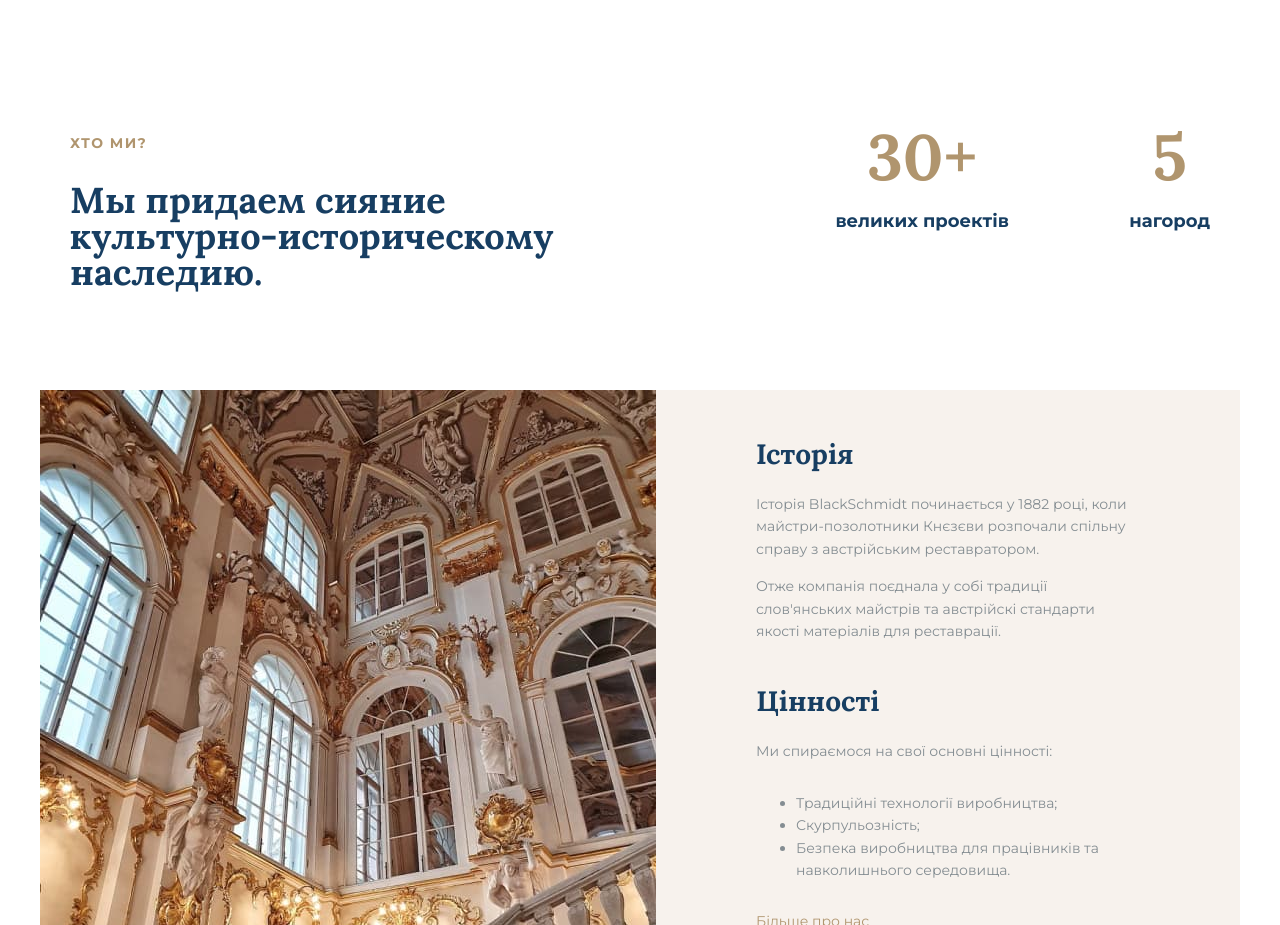
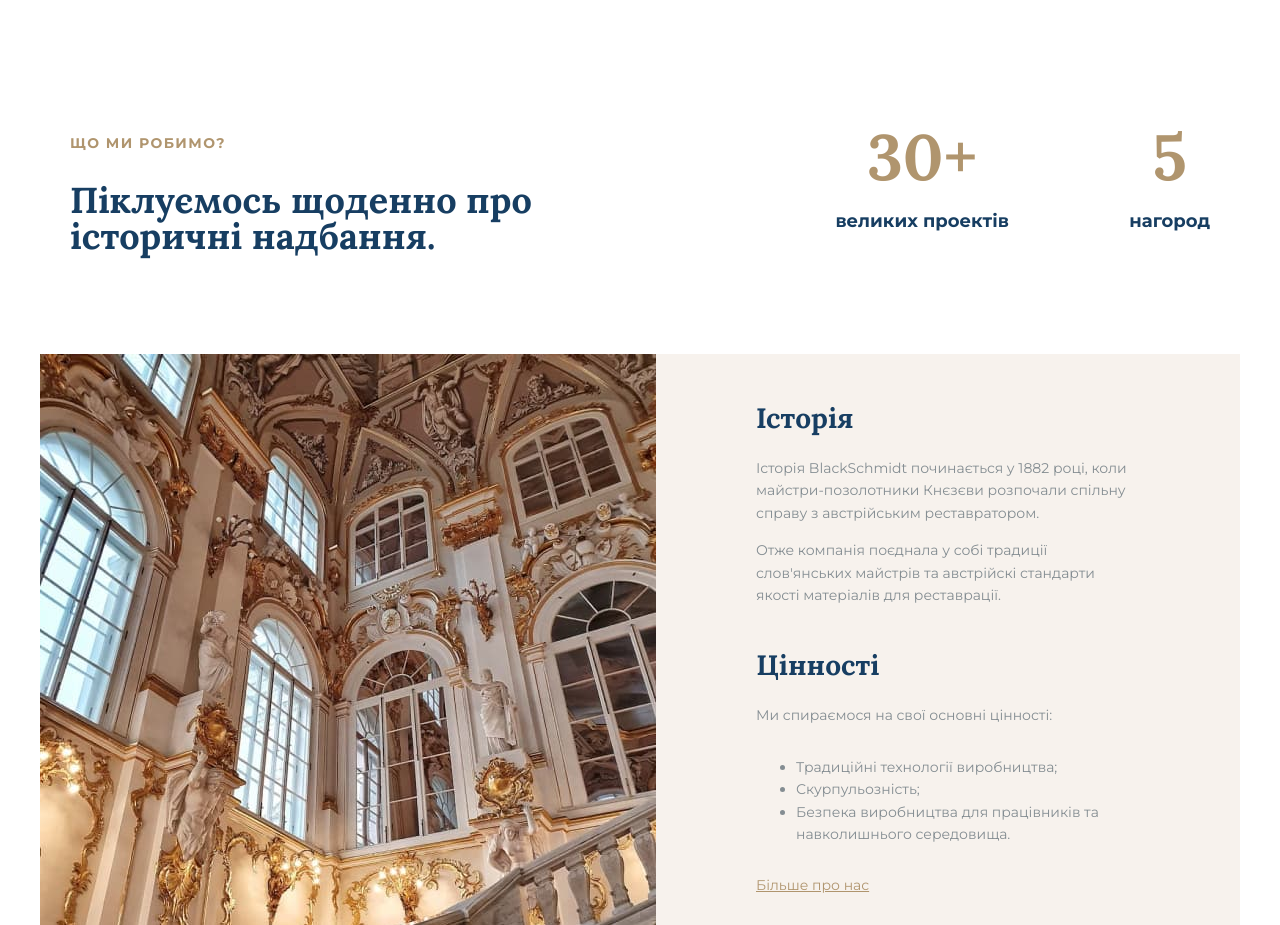
Before and after one commit to Tomatelsson/bs.com.ua, a plain HTML site: page index.html in a window 1280 px wide. Shown: the part 900-1825 px from the top of the page. Drawn offline with Linux system fonts and the light colour scheme.

Commit message:
minor changes Хто ми - Що ми робимо и миссия тэглайн

```diff
--- a/index.html
+++ b/index.html
@@ -80,9 +80,9 @@
 
                 <div class="history__tagline">
                     <div class="theme">
-                        Хто ми?
+                        Що ми робимо?
                     </div>
-                    Мы придаем сияние культурно-историческому наследию.
+                    Піклуємось щоденно про історичні надбання.
                 </div>
 
 
```
